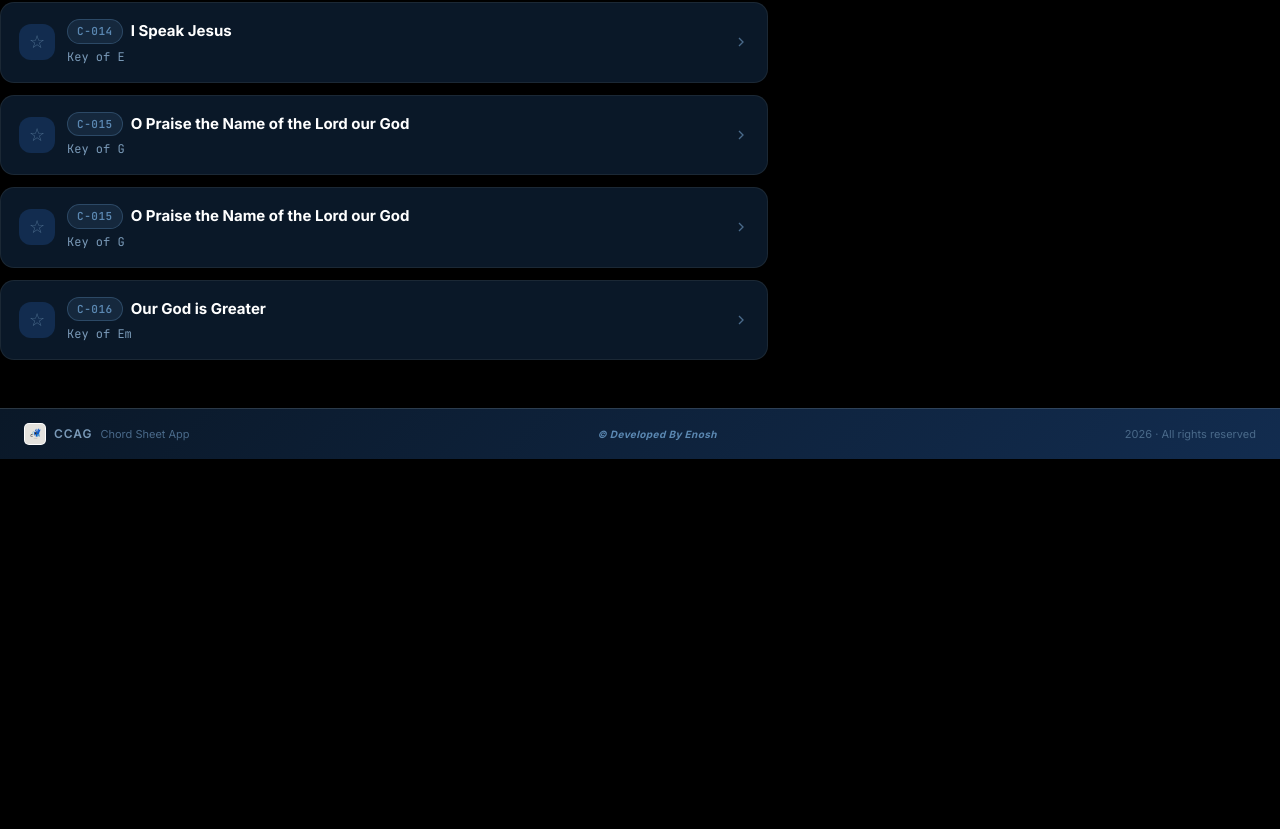
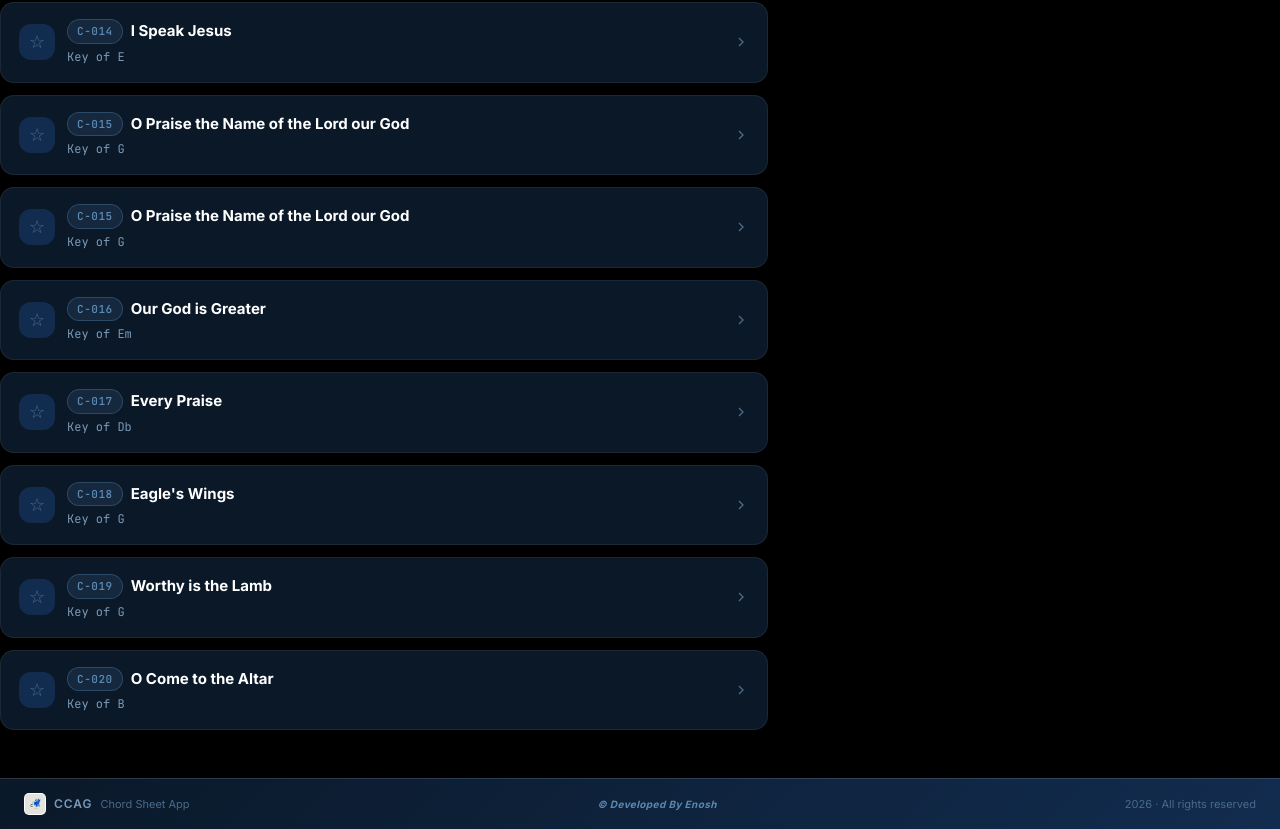
Before and after one commit to Shermith-428/ccag, a React (Vite) app: page / in a window 1280 px wide. Shown: the part 1609-2438 px from the top of the page. Before the commit the page ends 2068 px from the top, so only its background shows below. Built offline with nearby package versions, Linux system fonts and the light colour scheme.

Commit message:
add C-017 Every Praise, C-018 Eagle's Wings, C-019 Worthy is the Lamb, C-020 O Come to the Altar

```diff
--- a/src/data/hymns.js
+++ b/src/data/hymns.js
@@ -599,6 +599,136 @@ const hymns = [
       },
     ],
   },
+  ,
+  {
+    id: 17,
+    code: "C-017",
+    name: "Every Praise",
+    key: "Db",
+    content: [
+      {
+        section: "Verse",
+        lines: [
+          { chords: "Db                    Bbm", lyric: "Every praise is to our God, Every word of worship with one accord" },
+          { chords: "Gb          Ab          Db", lyric: "Every praise, every praise is to our God" },
+          { chords: "Db                    Bbm", lyric: "Sing Hallelujah to our God, Glory Hallelujah unto our God" },
+          { chords: "Gb          Ab          Db", lyric: "Every praise, every praise is to our God" },
+        ],
+      },
+      {
+        section: "1st Modulation (Key:D)",
+        lines: [
+          { chords: "D                     Bm", lyric: "Every praise is to our God, Every word of worship with one accord" },
+          { chords: "G           A           D", lyric: "Every praise, every praise is to our God" },
+          { chords: "D                     Bm", lyric: "Sing Hallelujah to our God Glory Hallelujah unto our God" },
+          { chords: "G           A           D", lyric: "Every praise, every praise is to our God" },
+        ],
+      },
+      {
+        section: "2nd Modulation (Key:Eb)",
+        lines: [
+          { chords: "Eb                    Cm", lyric: "Every praise is to our God, Every word of worship with one accord" },
+          { chords: "Ab          Bb          Eb", lyric: "Every praise, every praise is to our God" },
+          { chords: "Eb                    Cm", lyric: "Sing Hallelujah to our God Glory Hallelujah unto our God" },
+          { chords: "Eb                    Cm", lyric: "Every praise, every praise is to our God" },
+        ],
+      },
+      {
+        section: "Bridge",
+        lines: [
+          { chords: "Eb              Cm", lyric: "God my Savior, God my Healer" },
+          { chords: "Ab              Fm       Db       Eb", lyric: "God my Deliverer, Yes He is, yes He is" },
+        ],
+      },
+    ],
+  },
+  {
+    id: 18,
+    code: "C-018",
+    name: "Eagle's Wings",
+    key: "G",
+    content: [
+      {
+        section: "Verse",
+        lines: [
+          { chords: "Am7       Dsus  D", lyric: "Here I am waiting" },
+          { chords: "  G               C", lyric: "Abide in me I pray" },
+          { chords: "Am7       Dsus  D   G", lyric: "Here I am longing for You" },
+          { chords: "Am7       Dsus    D", lyric: "Hide me in Your love" },
+          { chords: "G               C", lyric: "Bring me to my knees" },
+          { chords: "Am7       Dsus  D    G     Gsus  D", lyric: "May I know Jesus more and more" },
+        ],
+      },
+      {
+        section: "Chorus",
+        lines: [
+          { chords: "G               C          Am7    D", lyric: "Come live in me all my life take o-ver" },
+          { chords: "G               C          Am7  C  D  G", lyric: "Come breathe in me I will rise on eagle's wings" },
+        ],
+      },
+    ],
+  },
+  {
+    id: 19,
+    code: "C-019",
+    name: "Worthy is the Lamb",
+    key: "G",
+    content: [
+      {
+        section: "Verse",
+        lines: [
+          { chords: "G      G/B       C        G/B", lyric: "Thank You for the cross Lord" },
+          { chords: "               C    D    G", lyric: "Thank You for the price You paid" },
+          { chords: "               D         Em", lyric: "Bearing all my sin and shame" },
+          { chords: "     D          C     Am  G/B    D", lyric: "In love You came and gave amazing grace" },
+        ],
+      },
+      {
+        section: "Chorus",
+        lines: [
+          { chords: "G            D/F#   Am   G/B  C", lyric: "Worthy is the Lamb seated on the throne" },
+          { chords: "D          C      G/B   C       Am    G     D   D/F#", lyric: "Crown You now with many crowns, You reign victori - ous" },
+          { chords: "G            D/F#    Am  G/B  C", lyric: "High and lifted up,  Jesus Son of God" },
+          { chords: "     D          C      G/B  C    D", lyric: "The Darling of heaven crucified" },
+          { chords: "          Am  G/B   C", lyric: "Worthy is the Lamb" },
+          { chords: "          Am  G/B  D", lyric: "Worthy is the Lamb" },
+        ],
+      },
+    ],
+  },
+  {
+    id: 20,
+    code: "C-020",
+    name: "O Come to the Altar",
+    key: "B",
+    content: [
+      {
+        section: "Verse",
+        lines: [
+          { chords: "B        E2               B", lyric: "Are you hurting and broken within" },
+          { chords: "     E2              G#m          E2", lyric: "Overwhelmed by the weight of your sin, Jesus is calling" },
+          { chords: "B        E2               B", lyric: "Have you come to the end of yourself?" },
+          { chords: "     E2              G#m          E2", lyric: "Do you thirst for a drink from the well, Jesus is calling" },
+        ],
+      },
+      {
+        section: "Chorus",
+        lines: [
+          { chords: "B            C#m7  G#m               E    B", lyric: "O come to  the altar,  the Father's arms are open wide" },
+          { chords: "     C#m          G#m          E       B", lyric: "Forgiveness  was bought with the precious blood  of Jesus Christ" },
+        ],
+      },
+      {
+        section: "Bridge",
+        lines: [
+          { chords: "Bsus  B              G#m", lyric: "Oh what a Sav--ior, isn't He wonderful" },
+          { chords: "E2              B", lyric: "Sing alleluia, Christ is risen" },
+          { chords: "Bsus  B              G#m", lyric: "Bow down before Him for He is Lord of all" },
+          { chords: "E2              B", lyric: "Sing alleluia, Christ is risen" },
+        ],
+      },
+    ],
+  },
 ];
 
 export default hymns;
```
